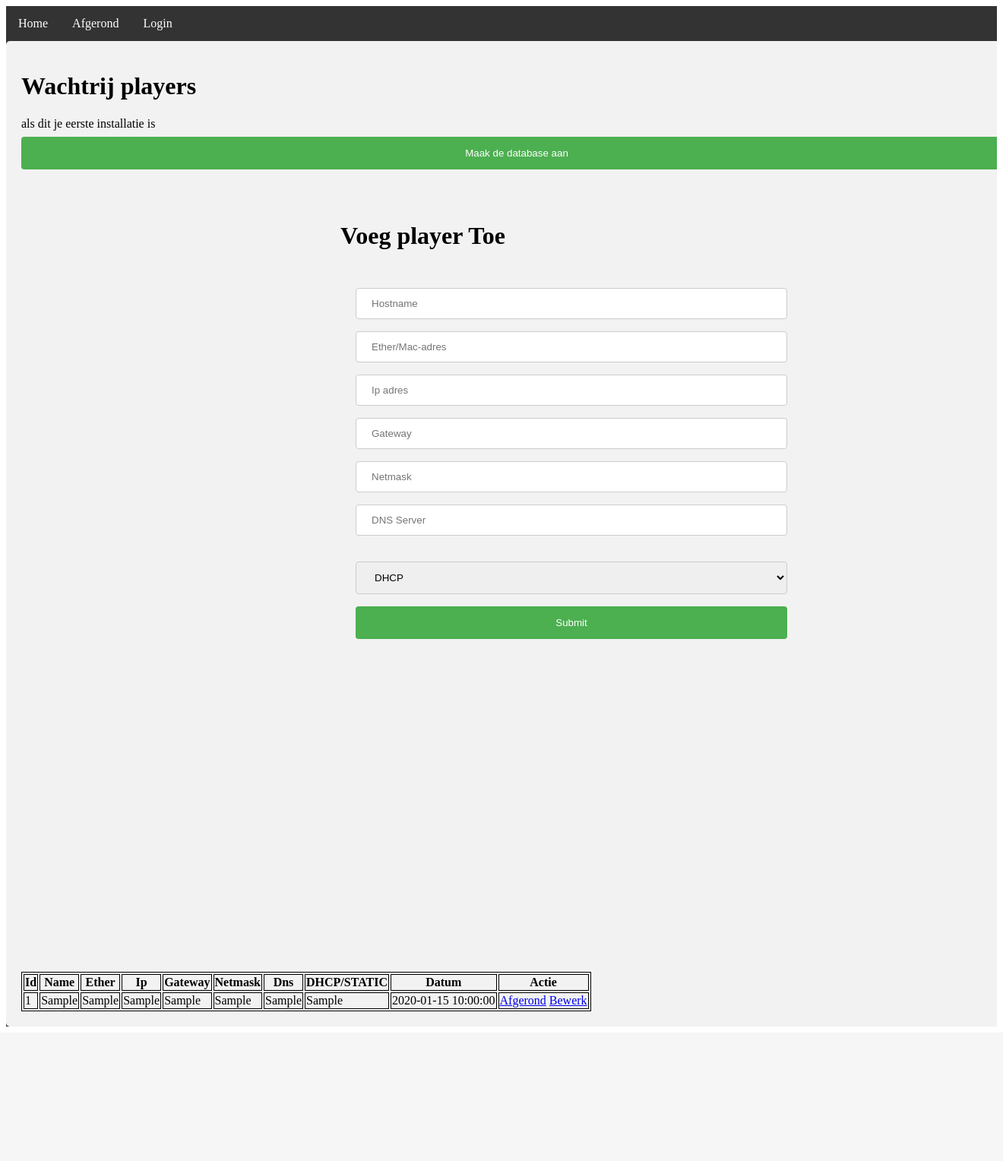
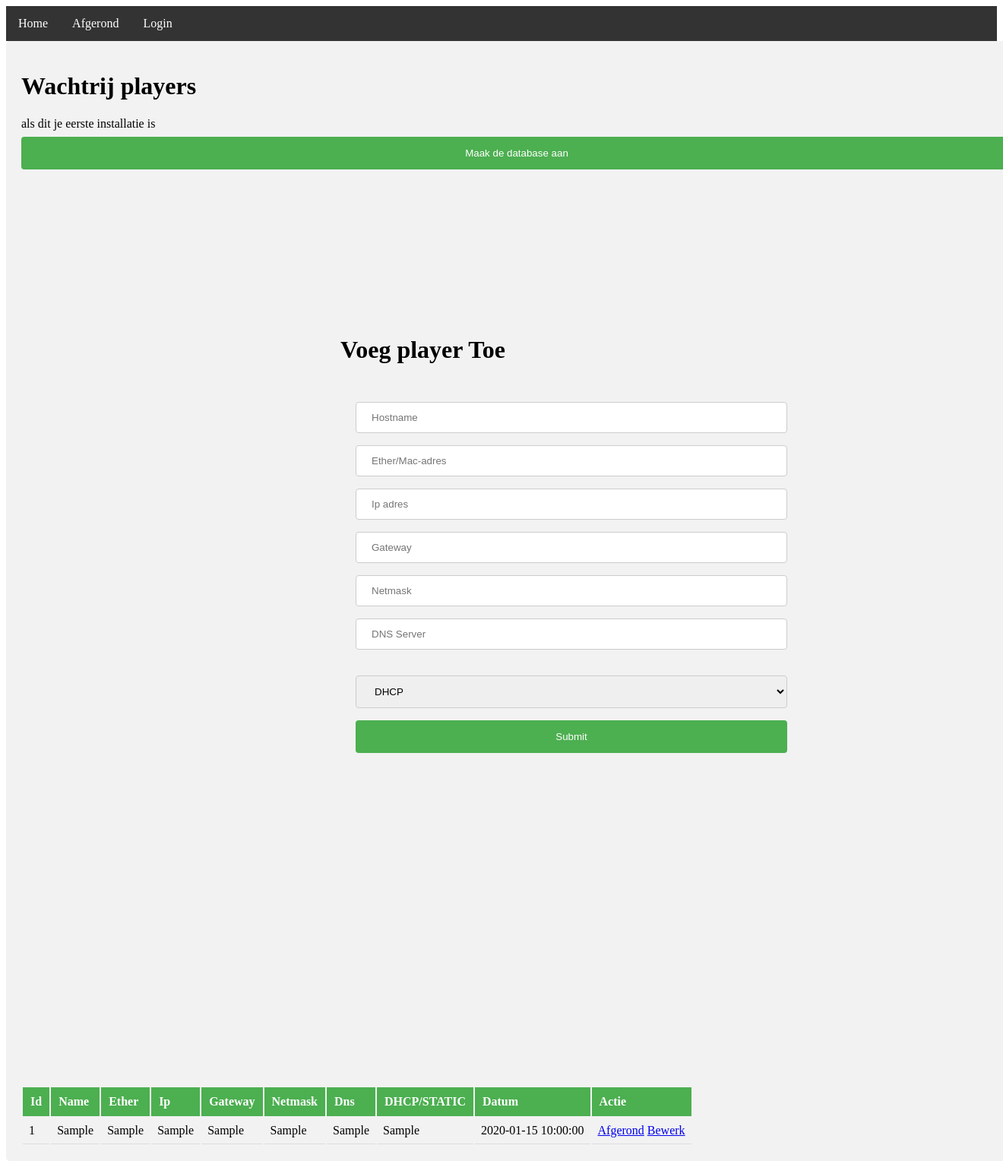
Before and after one commit to maxpandora/sending-1, a PHP site: page /sending/ in a window 1320 px wide; the page is wider, and only the part inside the window is pictured. Shown: that part at 76% size. Before the commit the page ends 1351 px from the top of that part, so only its background shows below. Run offline with PHP 8.4, Linux system fonts and the light colour scheme; tables that the repository leaves empty or names only in its code hold one stand-in row (values such as "Sample post").

Commit message:
2.0 Stylefixxes
fixxing styles.

```diff
--- a/login.php
+++ b/login.php
@@ -8,9 +8,10 @@
     <meta name="viewport" content="width=device-width, initial-scale=1.0">
     <title>Login page</title>
     <?php require_once 'navbari.php';?>
-
+</div>
 </head>  <div class="div-2">
          <div class="form-div">
+
               <h1>Login nu</h1>
 
           <div class="form-group">
--- a/navbari.php
+++ b/navbari.php
@@ -23,4 +23,4 @@
         echo "<li><a href='afgerond.php'>Afgerond</a></li>";
         loggedinstartsession()
 
-  ?>
+  ?></ul>
--- a/stylesheet.css
+++ b/stylesheet.css
@@ -1,4 +1,5 @@
 body{
+  background-color: white;
 }
 .div-1{
 width: 100%;
@@ -7,11 +8,11 @@ float: left;
 
 .div-2{
   border-radius: 5px;
-
   margin-right: 10em;
   margin-bottom: 22em;
   float: right;
   width: 800px;;
+  margin-top: 150px;
 
 }
 input[type=submit] {
@@ -34,16 +35,27 @@ border-radius: 5px;
 background-color: #f2f2f2;
 padding: 20px;
 }
-.table2, th, td{
-border: 1.2px;
-border-style: solid;
+
+
+td {
+  padding: 8px;
+  text-align: left;
+  border-bottom: 1px solid #ddd;
 }
+th{
+  padding-top: 12px;
+  padding-bottom: 12px;
+  text-align: left;
+  background-color: #4CAF50;
+  color: white;
+  padding: 10px;
+}
+
 .form-div{
   padding-left: 10%;
   align: center;
   padding-left: 6em;
   padding-right: 6em;
-
 }
 .btn{
 
```
